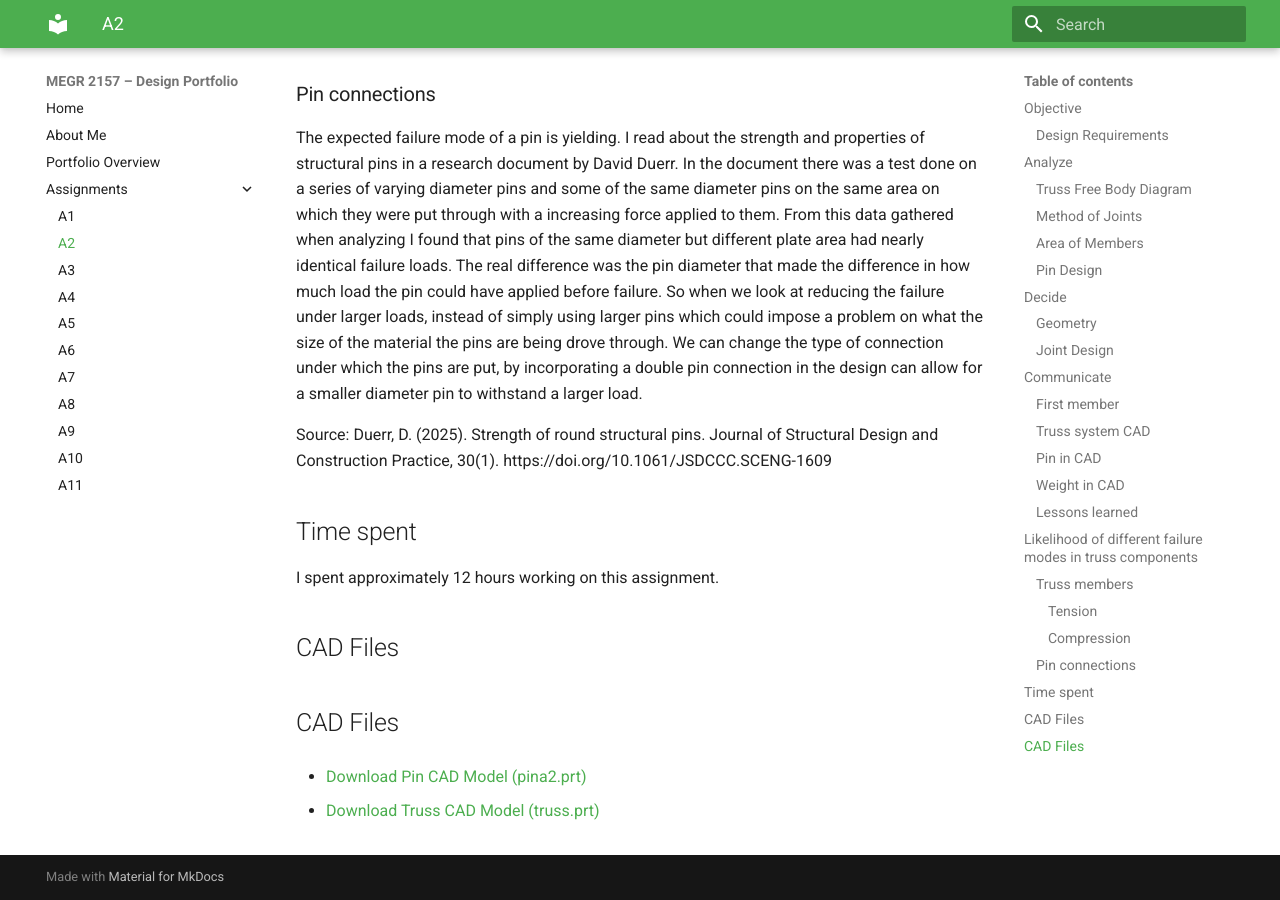
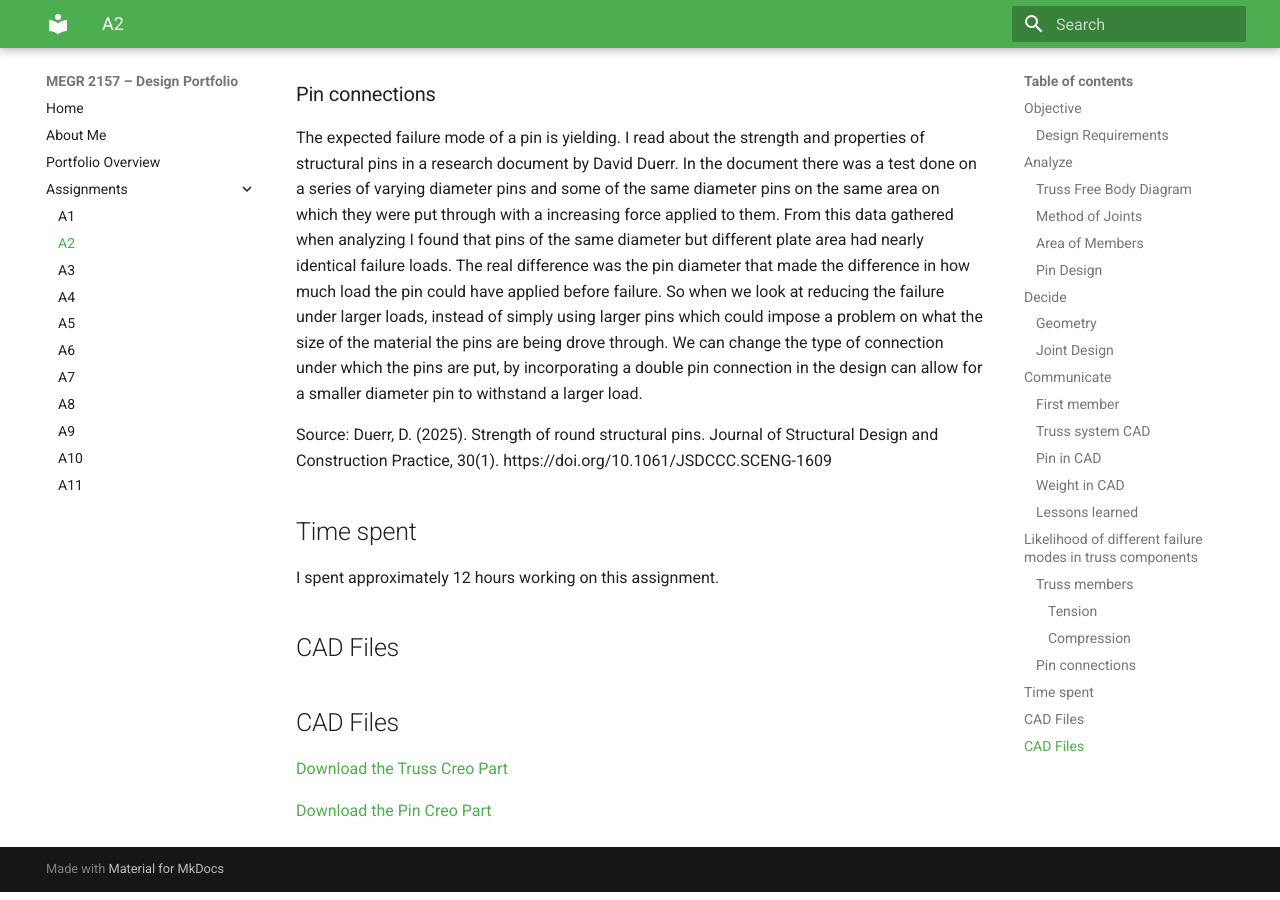
Before and after one commit to Greyson-Boatright/design-projects-portfolio, an MkDocs documentation site: the page built from docs/assignments/A02/index.md, in a window 1280 px wide and 900 px high, scrolled down 12530 px. Built offline with MkDocs 1.6.1 and Material for MkDocs 9.7.7, drawn with Linux system fonts in a browser that asks for light colours.

Commit message:
Update CAD file download links in index.md

```diff
--- a/docs/assignments/A02/index.md
+++ b/docs/assignments/A02/index.md
@@ -99,6 +99,6 @@ I spent approximately 12 hours working on this assignment.
 
 ## CAD Files
 ## CAD Files
-* <a href="./pina2.prt" download>Download Pin CAD Model (pina2.prt)</a>
+[Download the Truss Creo Part](./cad/truss.prt.4)
 
-* <a href="./truss.prt" download>Download Truss CAD Model (truss.prt)</a>
+[Download the Pin Creo Part](./cad/pina2.prt.5)
```
